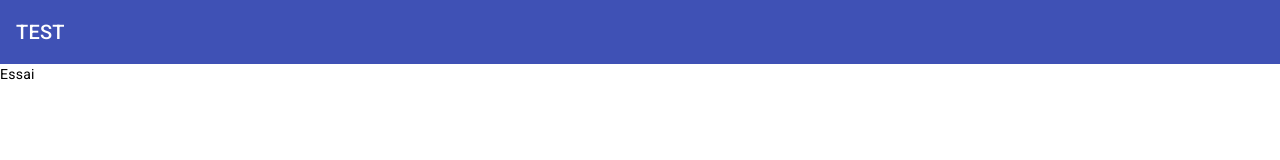
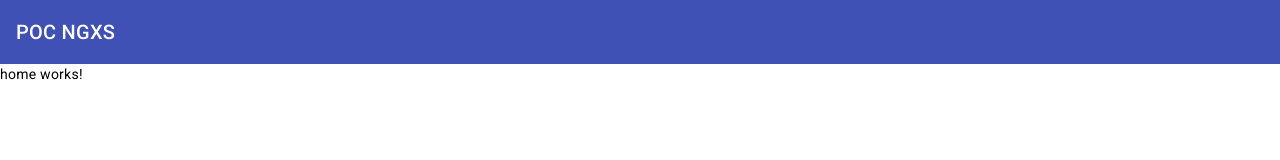
Before and after one commit to vnabet/isagri-poc-ngxs, an Angular app: page / in a window 1280 px wide. Shown: the top 160 px of the page. Built offline with nearby package versions, Linux system fonts and the light colour scheme.

Commit message:
ajout de la homepage

```diff
--- a/src/app/app.component.html
+++ b/src/app/app.component.html
@@ -1,5 +1,5 @@
 <mat-toolbar color="primary">
-  <span>TEST</span>
+  <span>POC NGXS</span>
 </mat-toolbar>
 
 <router-outlet></router-outlet>
--- a/src/app/app.module.ts
+++ b/src/app/app.module.ts
@@ -4,18 +4,18 @@ import { RouterModule } from '@angular/router';
 import { ReactiveFormsModule } from '@angular/forms';
 
 import { AppComponent } from './app.component';
-import { ProductListComponent } from './product-list/product-list.component';
 
 import { MatToolbarModule } from '@angular/material/toolbar';
+import { HomeComponent } from './pages/home/home.component';
 
 @NgModule({
   imports: [
     BrowserModule,
     ReactiveFormsModule,
-    RouterModule.forRoot([{ path: '', component: ProductListComponent }]),
+    RouterModule.forRoot([{ path: '', component: HomeComponent }]),
     MatToolbarModule,
   ],
-  declarations: [AppComponent, ProductListComponent],
+  declarations: [AppComponent, HomeComponent],
   bootstrap: [AppComponent],
 })
 export class AppModule {}
--- /dev/null
+++ b/src/app/pages/home/home.component.html
@@ -0,0 +1 @@
+<p>home works!</p>
--- a/src/app/product-list/product-list.component.html
+++ /dev/null
@@ -1 +0,0 @@
-Essai
--- a/src/app/product-list/product-list.component.ts
+++ /dev/null
@@ -1,23 +0,0 @@
-import { Component } from '@angular/core';
-
-import { products } from '../products';
-
-@Component({
-  selector: 'app-product-list',
-  templateUrl: './product-list.component.html',
-  styleUrls: ['./product-list.component.css']
-})
-export class ProductListComponent {
-  products = [...products];
-
-  share() {
-    window.alert('The product has been shared!');
-  }
-}
-
-
-/*
-Copyright Google LLC. All Rights Reserved.
-Use of this source code is governed by an MIT-style license that
-can be found in the LICENSE file at https://angular.io/license
-*/
```
Also changed, not shown: src/app/pages/home/home.component.ts (added, +10 -0 lines), src/app/product-list/product-list.component.css (deleted, +0 -7 lines), src/app/pages/home/home.component.css (added), 1 other file (tests, documents, lock files or other folders).
